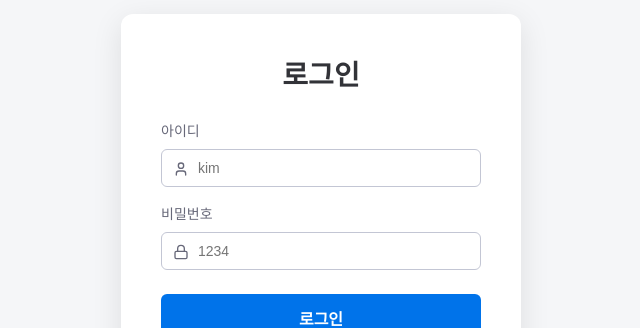
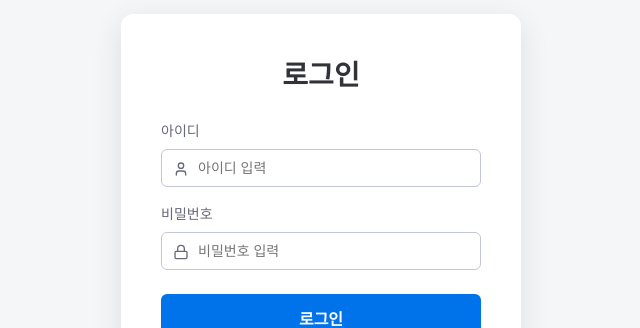
Before and after one commit to sugar557942-cmd/atiproject, a Next.js app: page / in a window 1280 px wide. Shown: the part 169-497 px from the top of the page, without its empty margins (319-959 px from the left). Built offline with nearby package versions, Linux system fonts and the light colour scheme; no server answers; the database is empty.

Commit message:
projectcontext update

```diff
--- a/app/api/projects/route.ts
+++ b/app/api/projects/route.ts
@@ -73,7 +73,7 @@ export async function GET(_request: Request) {
         const formattedProjects = projects.map(p => ({
             ...p,
             members: p.members.map(pm => ({
-                id: pm.user.id,
+                id: pm.user.username, // Use username as ID for frontend compatibility
                 name: pm.user.name,
                 role: pm.user.role || 'Member',
                 projectRole: pm.projectRole,
@@ -141,7 +141,7 @@ export async function POST(request: Request) {
         const formattedProject = {
             ...project,
             members: project.members.map(pm => ({
-                id: pm.user.id,
+                id: pm.user.username, // Use username as ID for frontend compatibility
                 name: pm.user.name,
                 role: pm.user.role,
                 projectRole: pm.projectRole,
--- a/app/components/LoginView.tsx
+++ b/app/components/LoginView.tsx
@@ -12,16 +12,24 @@ export function LoginView() {
     const [error, setError] = useState('');
     const [isRegisterOpen, setIsRegisterOpen] = useState(false);
 
+    // 오직 onSubmit에서만 실행
     const handleSubmit = async (e: React.FormEvent) => {
         e.preventDefault();
+        setError('');
+
+        if (!id || !pw) {
+            setError('아이디와 비밀번호를 모두 입력해주세요.');
+            return;
+        }
+
         try {
+            console.log('[LoginView] Submitting login form');
             const success = await login(id, pw);
-            if (success) {
-                setError('');
-            } else {
+            if (!success) {
                 setError('아이디 또는 비밀번호가 올바르지 않습니다.');
             }
         } catch (err) {
+            console.error(err);
             setError('로그인 중 오류가 발생했습니다.');
         }
     };
@@ -46,13 +54,16 @@ export function LoginView() {
 
                 <form onSubmit={handleSubmit} style={{ display: 'flex', flexDirection: 'column', gap: '16px' }}>
                     <div>
-                        <label style={{ display: 'block', marginBottom: '8px', fontSize: '14px', color: '#676879' }}>아이디</label>
+                        <label htmlFor="login-id" style={{ display: 'block', marginBottom: '8px', fontSize: '14px', color: '#676879' }}>아이디</label>
                         <div style={{ position: 'relative' }}>
                             <User size={16} style={{ position: 'absolute', left: '12px', top: '12px', color: '#676879' }} />
                             <input
+                                id="login-id"
+                                name="username"
                                 type="text"
                                 value={id}
                                 onChange={e => setId(e.target.value)}
+                                autoComplete="username"
                                 style={{
                                     width: '100%',
                                     padding: '10px 10px 10px 36px',
@@ -60,19 +71,22 @@ export function LoginView() {
                                     border: '1px solid #c3c6d4',
                                     fontSize: '14px'
                                 }}
-                                placeholder="kim"
+                                placeholder="아이디 입력"
                             />
                         </div>
                     </div>
 
                     <div>
-                        <label style={{ display: 'block', marginBottom: '8px', fontSize: '14px', color: '#676879' }}>비밀번호</label>
+                        <label htmlFor="login-pw" style={{ display: 'block', marginBottom: '8px', fontSize: '14px', color: '#676879' }}>비밀번호</label>
                         <div style={{ position: 'relative' }}>
                             <Lock size={16} style={{ position: 'absolute', left: '12px', top: '12px', color: '#676879' }} />
                             <input
+                                id="login-pw"
+                                name="password"
                                 type="password"
                                 value={pw}
                                 onChange={e => setPw(e.target.value)}
+                                autoComplete="current-password"
                                 style={{
                                     width: '100%',
                                     padding: '10px 10px 10px 36px',
@@ -80,7 +94,7 @@ export function LoginView() {
                                     border: '1px solid #c3c6d4',
                                     fontSize: '14px'
                                 }}
-                                placeholder="1234"
+                                placeholder="비밀번호 입력"
                             />
                         </div>
                     </div>
@@ -121,8 +135,6 @@ export function LoginView() {
                     >
                         A.T.I. 멤버 가입
                     </button>
-
-
                 </form>
             </div>
 
--- a/app/store/ProjectContext.tsx
+++ b/app/store/ProjectContext.tsx
@@ -2,6 +2,8 @@
 
 import React, { createContext, useContext, useState } from 'react';
 import { v4 as uuidv4 } from 'uuid';
+import { useAuth } from './AuthContext';
+import { useRouter } from 'next/navigation';
 
 // Types
 export type RnRLevel = 1 | 2 | 3;
@@ -143,14 +145,9 @@ const initialProject: Project = {
 
 const ProjectContext = createContext<ProjectContextType | undefined>(undefined);
 
-import { useAuth } from './AuthContext'; // Added import
-
-// ... types ...
-
-// ... (keep interfaces)
-
 export function ProjectProvider({ children }: { children: React.ReactNode }) {
-    const { user } = useAuth(); // Added user
+    const { user } = useAuth();
+    const router = useRouter();
     const [projects, setProjects] = useState<Project[]>([]);
     const [activeProjectId, setActiveProjectId] = useState<string>('');
     const [viewMode, setViewMode] = useState<'project' | 'my-work' | 'home' | 'performance' | 'certification' | 'admin-settings'>('home'); // Default to Home
@@ -223,6 +220,7 @@ export function ProjectProvider({ children }: { children: React.ReactNode }) {
                 const newProject = await res.json();
                 await refreshProjects();
                 setActiveProjectId(newProject.id);
+                router.refresh(); // Force refresh server components/layout
             } else {
                 const err = await res.json();
                 alert(`프로젝트 생성 실패: ${err.error || '알 수 없는 오류'}`);
```
